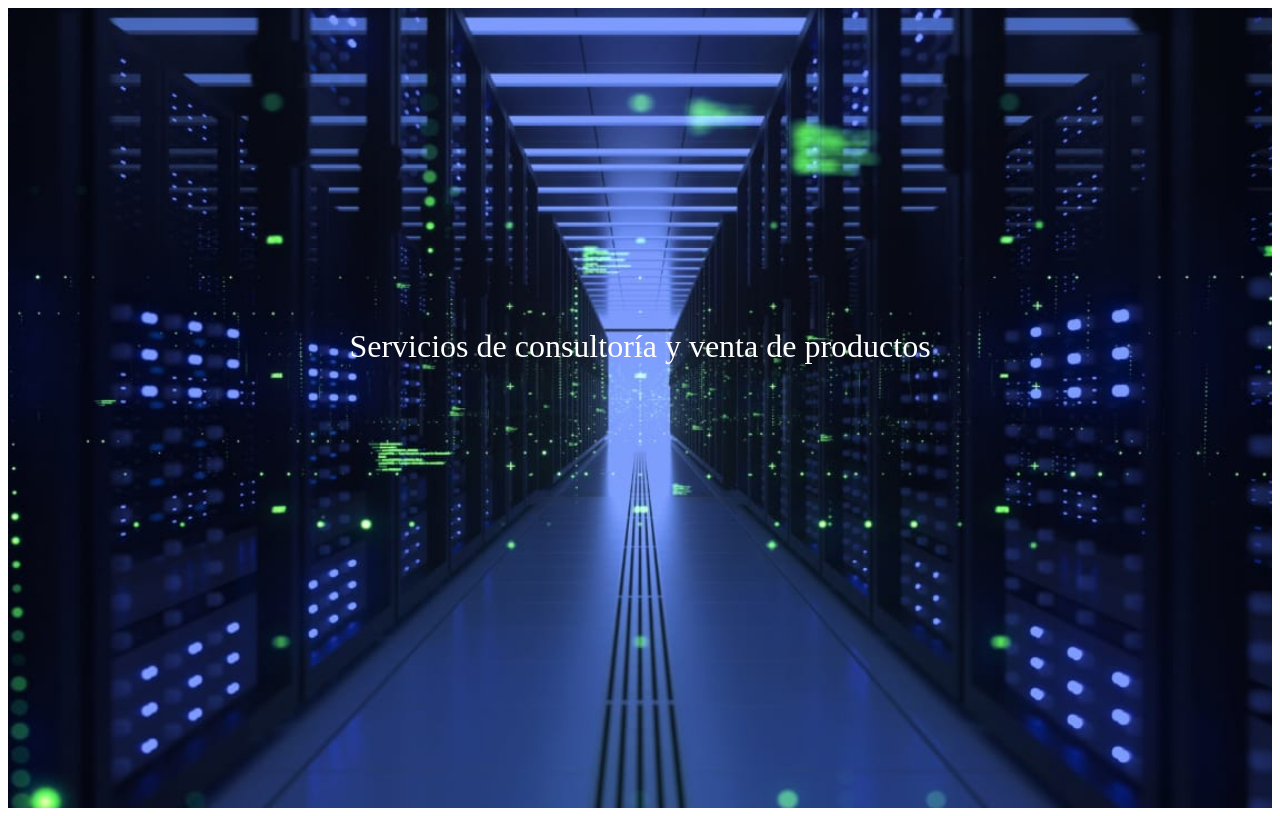
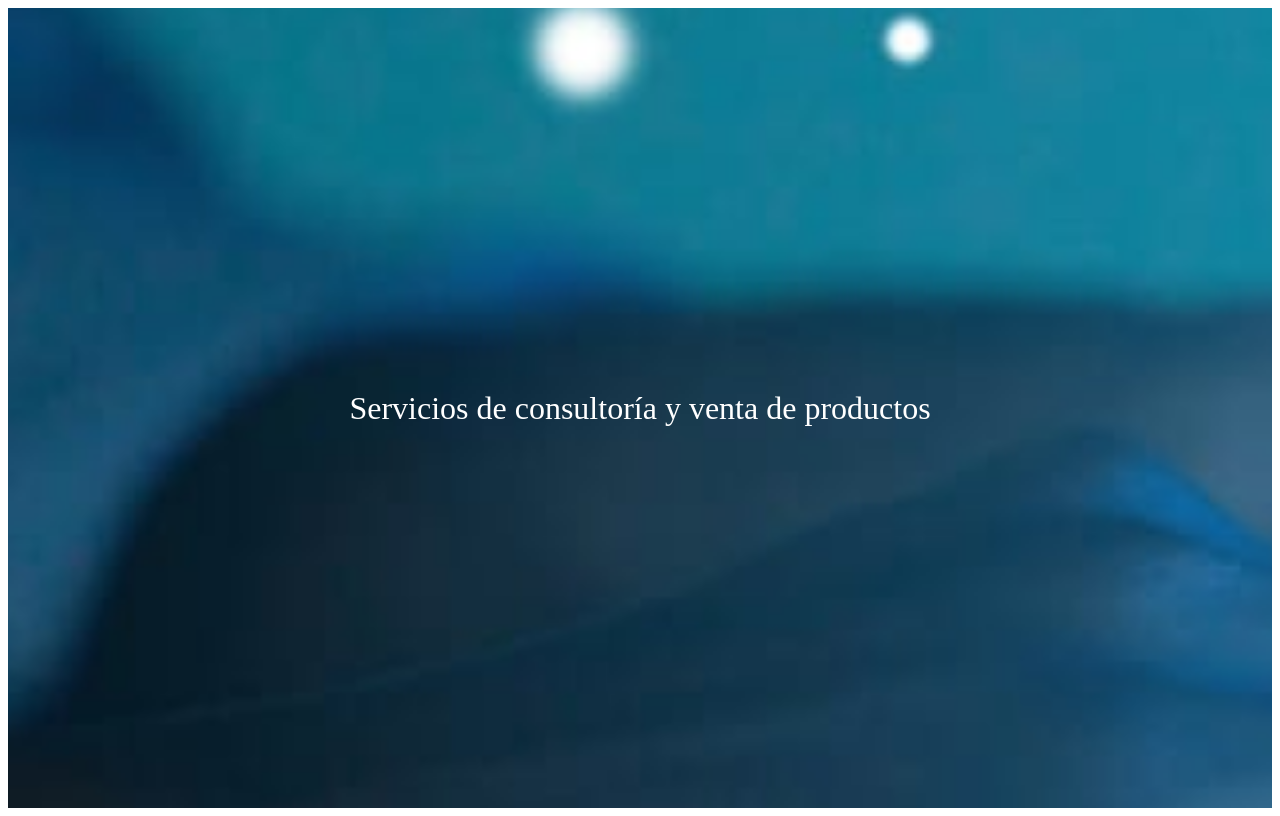
Before and after one commit to CristianCerpa/cerredes-landing-V3, a Next.js app: page / in a window 1280 px wide. Built offline with nearby package versions, Linux system fonts and the light colour scheme.

Commit message:
Update index.js

```diff
--- a/pages/index.js
+++ b/pages/index.js
@@ -1,5 +1,5 @@
+import Image from "next/image";
 import { useState, useEffect } from "react";
-import Image from "next/image";
 
 export default function Home() {
   const images = [
@@ -14,44 +14,61 @@ export default function Home() {
   // Cambiar imagen cada 5 segundos
   useEffect(() => {
     const interval = setInterval(() => {
-      setCurrentIndex((prevIndex) => (prevIndex + 1) % images.length);
+      setCurrentIndex((prev) => (prev + 1) % images.length);
     }, 5000);
-
     return () => clearInterval(interval);
   }, [images.length]);
 
   return (
-    <div
+    <main
       style={{
         position: "relative",
+        overflow: "hidden",
         height: "100vh",
         width: "100%",
-        overflow: "hidden",
       }}
     >
-      {/* Imagen de fondo dinámica */}
-      <Image
-        key={images[currentIndex]} // importante para que Next cambie la imagen
-        src={images[currentIndex]}
-        alt="Fondo Carrusel"
-        fill
-        priority
-        style={{ objectFit: "cover", zIndex: -1, transition: "opacity 1s ease" }}
-      />
+      {/* Contenedor del carrusel */}
+      <div
+        style={{
+          display: "flex",
+          height: "100%",
+          width: `${images.length * 100}%`,
+          transform: `translateX(-${currentIndex * (100 / images.length)}%)`,
+          transition: "transform 1s ease-in-out",
+        }}
+      >
+        {images.map((src, i) => (
+          <div
+            key={i}
+            style={{ position: "relative", flex: "0 0 100%", height: "100%" }}
+          >
+            <Image
+              src={src}
+              alt={`Fondo ${i + 1}`}
+              fill
+              priority={i === 0}
+              style={{ objectFit: "cover" }}
+            />
+          </div>
+        ))}
+      </div>
 
       {/* Texto encima */}
       <div
         style={{
-          position: "relative",
-          zIndex: 1,
-          color: "white",
+          position: "absolute",
+          top: "50%",
+          left: "50%",
+          transform: "translate(-50%, -50%)",
+          color: "#fff",
           fontSize: "2rem",
           textAlign: "center",
-          top: "40%",
+          zIndex: 2,
         }}
       >
         Servicios de consultoría y venta de productos
       </div>
-    </div>
+    </main>
   );
 }
```
